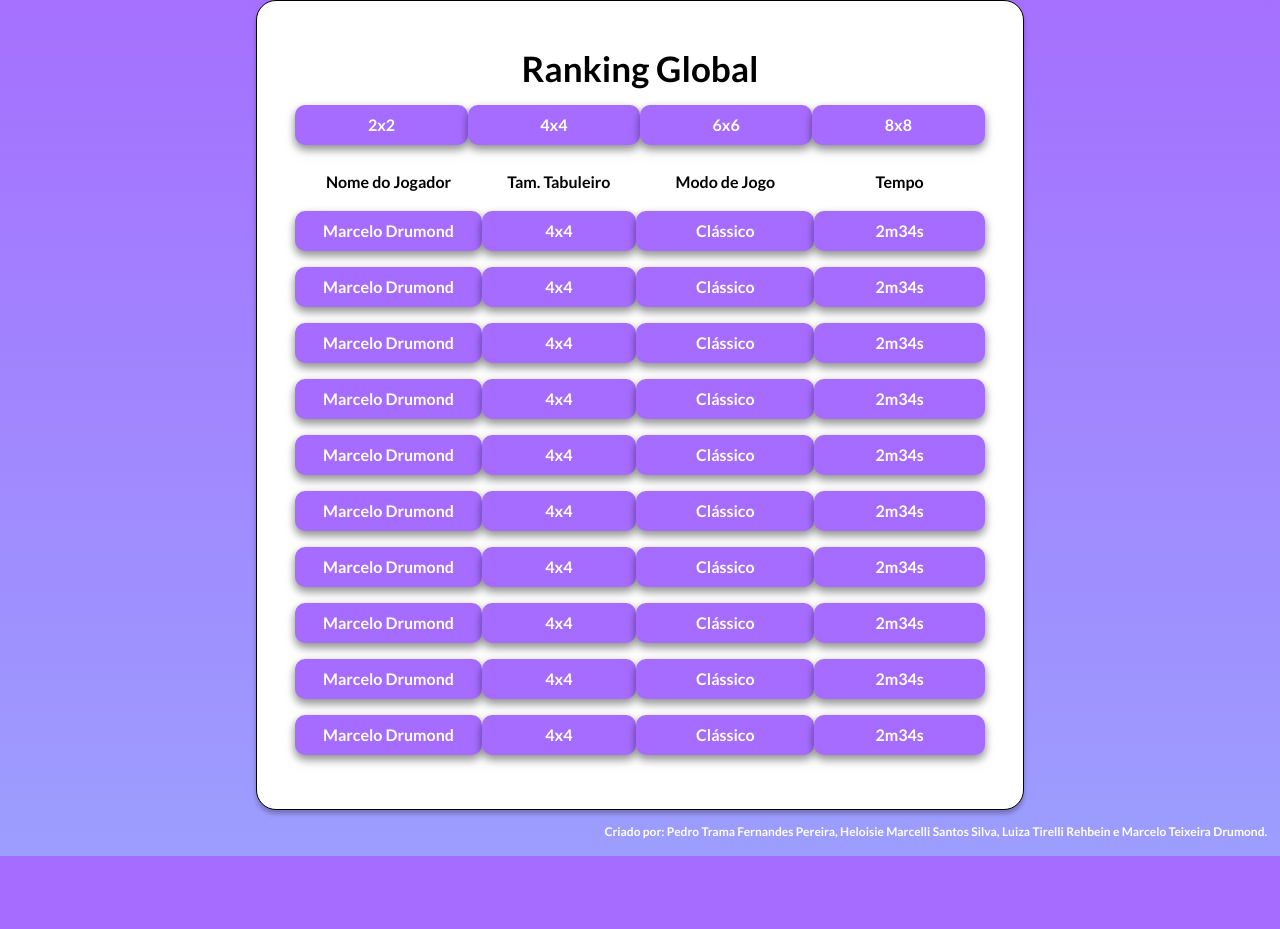
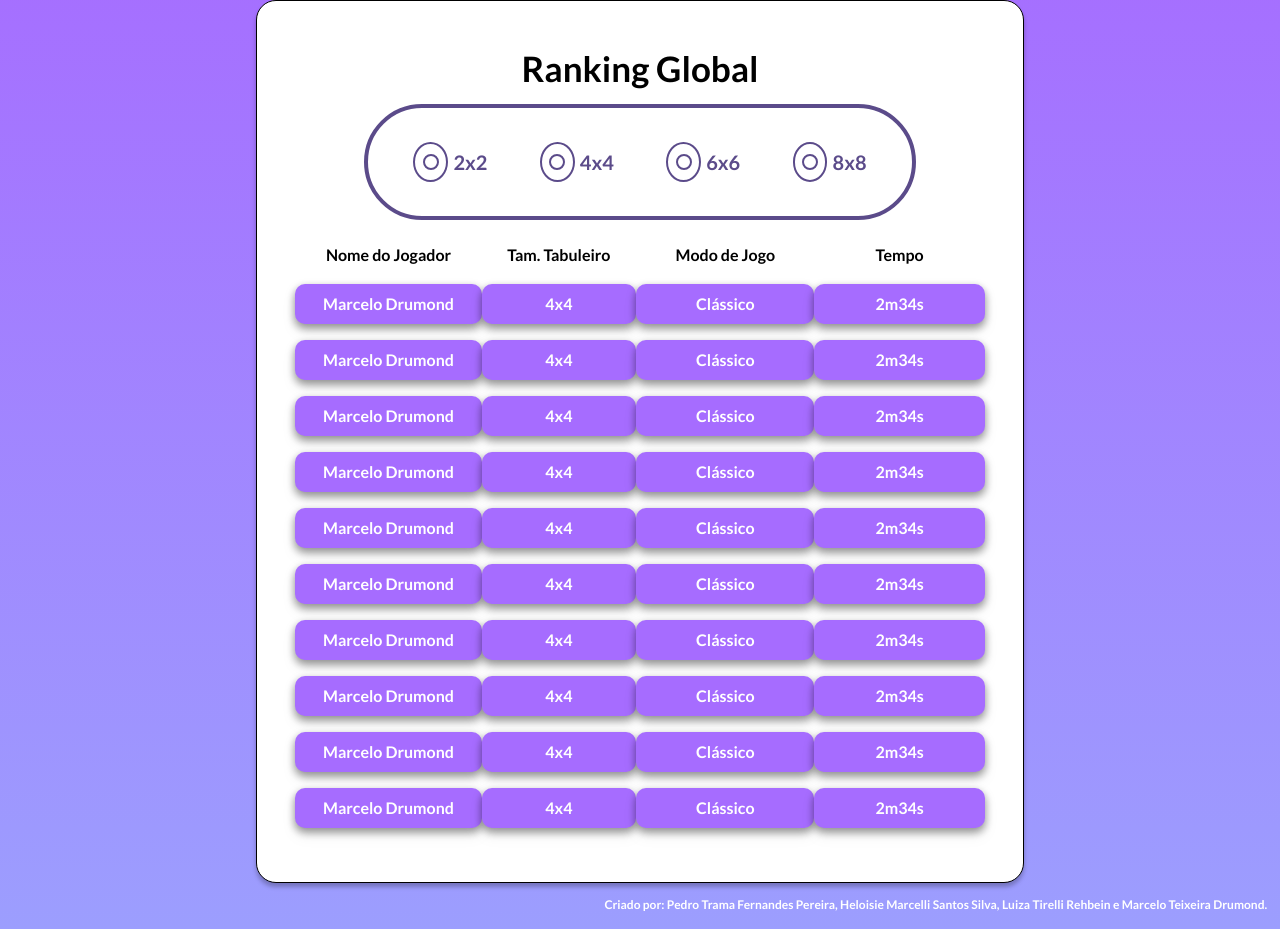
Before and after one commit to lutireh/JogoMemoriaWeb, a PHP site: page /ranking.html in a window 1280 px wide. Shown: the part 74-1003 px from the top of the page. Before the commit the page ends 930 px from the top, so only its background shows below. Run offline with PHP 8.4, Linux system fonts and the light colour scheme; some libraries are stand-ins or nearby versions.

Commit message:
Padronizando todas as páginas

```diff
--- a/cadastro.html
+++ b/cadastro.html
@@ -15,8 +15,6 @@
 </head>
 
 <body>
-    <!--CADASTRO-->
-
     <div class="cadastro">
         <div class="coluna1">
             <header>
@@ -50,11 +48,10 @@
                 <div class="senha">
                     <input type="password" name="senha" placeholder="senha">
                 </div>
-                <button onclick="location.href='login.html'" type="button">Entrar</button>
+                <button onclick="location.href='index.html'" type="button">Entrar</button>
         </main>
         </form>
     </div>
-
     <footer>
         <section>
             <p>Criado por: Pedro Trama Fernandes Pereira, Heloisie Marcelli Santos Silva, Luiza Tirelli Rehbein e Marcelo Teixeira Drumond.</p>
--- a/game.html
+++ b/game.html
@@ -3,8 +3,8 @@
 
 <head>
     <meta charset="UTF-8">
-    <link href="/style/general.css" rel="stylesheet">
-    <link href="/style/game.css" rel="stylesheet">
+    <link href="./style/general.css" rel="stylesheet">
+    <link href="./style/game.css" rel="stylesheet">
     <meta http-equiv="X-UA-Compatible" content="IE=edge">
     <meta name="viewport" content="width=device-width, initial-scale=1.0">
     <script src="https://kit.fontawesome.com/cb2d5d7b81.js" crossorigin="anonymous"></script>
@@ -16,7 +16,6 @@
     <header>
         <div>
             <a href="javascript:window.history.go(-1)">
-                <span class="icones">Voltar</span>
                 <i class="fa-solid fa-angles-left"></i>
             </a>
             <div class="dropdown">
--- a/index.html
+++ b/index.html
@@ -14,7 +14,6 @@
 </head>
 
 <body>
-    <!--LOGIN-->
     <div class="login">
         <div class="coluna1">
             <header>
@@ -28,10 +27,10 @@
                     <h2>Login</h2>
                 </header>
                 <div class="usuario">
-                    <input type="text" name="usuario" placeholder="usuário">
+                    <input type="text" name="usuario" id="usuario" placeholder="usuário">
                 </div>
                 <div class="senha">
-                    <input type="password" name="senha" placeholder="senha">
+                    <input type="password" name="senha" id="senha" placeholder="senha">
                 </div>
                 <button onclick="location.href='mododejogo.html'" type="button">Entrar</button>
 
--- a/ranking.html
+++ b/ranking.html
@@ -4,8 +4,8 @@
 
 <head>
     <meta charset="UTF-8">
-    <link href="./style/general.css" rel="stylesheet">
-    <link href="./style/style.css" rel="stylesheet">
+    <link rel="stylesheet" type="text/css" href="./style/general.css">
+    <link rel="stylesheet" type="text/css" href="./style/style.css">
     <meta name="viewport" content="width=device-width, initial-scale=1.0">
     <link href='http://fonts.googleapis.com/css?family=Lato:400,700' rel='stylesheet' type='text/css'>
     <script src="https://kit.fontawesome.com/cb2d5d7b81.js" crossorigin="anonymous"></script>
@@ -30,17 +30,51 @@
             </div>
         </div>
     </header>
-    <main>
-        <div class="ranking">
+    <div class="ranking">
+        <main>
             <h1>Ranking Global</h1>
-            <table>
-                <tr class="colunaOpcao">
-                    <td>2x2</td>
-                    <td>4x4</td>
-                    <td>6x6</td>
-                    <td>8x8</td>
-                </tr>
-            </table>
+            <div class="conteiner">
+                <div class="row">
+                    <div class="radio-container">
+                        <label for="2x2">
+                            <input type="radio" id="2x2" name="radio2" />
+                            <div class="custom-radio">
+                                <span class="checkmark"></span>
+                            </div>
+                            <span>2x2</span>
+                        </label>
+                    </div>
+
+                    <div class="radio-container">
+                        <label for="4x4">
+                            <input type="radio" id="4x4" name="radio2" />
+                            <div class="custom-radio">
+                                <span class="checkmark"></span>
+                            </div>
+                            <span>4x4</span>
+                        </label>
+                    </div>
+
+                    <div class="radio-container">
+                        <label for="6x6">
+                            <input type="radio" id="6x6" name="radio2" />
+                            <div class="custom-radio">
+                                <span class="checkmark"></span>
+                            </div>
+                            <span>6x6</span>
+                        </label>
+                    </div>
+                    <div class="radio-container">
+                        <label for="8x8">
+                            <input type="radio" id="8x8" name="radio2" />
+                            <div class="custom-radio">
+                                <span class="checkmark"></span>
+                            </div>
+                            <span>8x8</span>
+                        </label>
+                    </div>
+                </div>
+            </div>
             <table>
                 <tr>
                     <th>Nome do Jogador</th>
@@ -109,8 +143,8 @@
                     <td>2m34s</td>
                 </tr>
             </table>
-        </div>
-    </main>
+        </main>
+    </div>
     <footer>
         <section>
             <p>Criado por: Pedro Trama Fernandes Pereira, Heloisie Marcelli Santos Silva, Luiza Tirelli Rehbein e Marcelo Teixeira Drumond.</p>
--- a/style/game.css
+++ b/style/game.css
@@ -18,6 +18,7 @@ main {
   display: grid;
   align-items: center;
   grid-template-columns: auto auto;
+  grid-column-gap: 10px;
   grid-column-gap: 10px;
   padding: 5%;
   background-color: #5b4b8a;
--- a/style/general.css
+++ b/style/general.css
@@ -46,6 +46,7 @@ i {
 header .menu {
   margin-right: 60%;
 }
+
 #dropbtn {
   background-color: #a66cff;
   border-radius: 50%;
@@ -111,6 +112,7 @@ body {
   font-family: "Lato", sans-serif;
   font-weight: bold;
   color: white;
+  margin: auto;
 }
 
 .icones {
@@ -218,9 +220,29 @@ td {
 }
 
 /* Radio Buttons */
+.conteiner {
+  border: 4px solid #5b4b8a;
+  border-radius: 60px;
+  flex-direction: column;
+  align-items: center;
+  padding: 2%;
+  margin: 10%;
+  margin-top: 1%;
+  margin-bottom: 2%;
+}
+
+.row {
+  display: flex;
+  flex-direction: row;
+  justify-content: space-around;
+  align-items: center;
+  padding: 1%;
+  text-align: center;
+}
 
 .radio-container {
-  padding: 5%;
+  padding-top: 3%;
+  padding-bottom: 3%;
 }
 
 input[type="radio"] {
@@ -231,24 +253,25 @@ input[type="radio"] {
 .radio-container label {
   display: flex;
   align-items: center;
-  column-gap: 5%;
+  column-gap: 4%;
   font-size: 20px;
-  color: black;
+  color: #5b4b8a;
 }
 
 .custom-radio {
-  border: 1px solid #5b4b8a;
-  width: 36px;
-  height: 36px;
+  border: 2px solid #5b4b8a;
+  width: 2em;
+  height: 2em;
   display: grid;
   place-content: center;
-  border-radius: 100%;
+  border-radius: 90%;
+  margin-right: 3%;
 }
 
 .custom-radio,
 span {
   transition: 0.5s ease;
-  color: black;
+  color: #5b4b8a;
 }
 
 .custom-radio span {
@@ -256,12 +279,12 @@ span {
   width: 16px;
   height: 16px;
   background: #fff;
-  border: 1px solid #5b4b8a;
-  border-radius: 100%;
+  border: 2px solid #5b4b8a;
+  border-radius: 90%;
 }
 
 input[type="radio"]:checked + .custom-radio {
-  border-color: #ac70f9;
+  border-color: #5b4b8a;
 }
 
 input[type="radio"]:checked + .custom-radio span {
--- a/style/style.css
+++ b/style/style.css
@@ -43,6 +43,7 @@
   font-size: 35px;
   line-height: 58px;
 }
+
 .cadastro input,
 .login input {
   width: 100%;
@@ -60,6 +61,7 @@
 .login input {
   font-size: 14px;
 }
+
 .cadastro button,
 .login button {
   background-color: #a66cff;
@@ -74,6 +76,7 @@
   filter: drop-shadow(0px 4px 4px rgba(0, 0, 0, 0.25))
     drop-shadow(0px 4px 4px rgba(0, 0, 0, 0.25));
 }
+
 .login main .forgot {
   margin: 20px;
   line-height: 29px;
@@ -87,8 +90,8 @@
 
 .editarPerfil input {
   font-size: 14px;
-  margin-top: 10px;
-  margin-bottom: 10px;
+  margin-top: 5%;
+  margin-bottom: 5%;
 }
 
 .historico,
@@ -98,3 +101,7 @@
   margin-left: 20%;
   margin-right: 20%;
 }
+
+.ranking .container {
+  padding: 0;
+}
```
Also changed, not shown: editarPerfil.html (+6 -5 lines), historico.html (+3 -6 lines), mododejogo.html (+14 -5 lines), style/cadastro.css (deleted, +0 -26 lines), style/mododejogo.css (+0 -19 lines), js/login.js (added).
